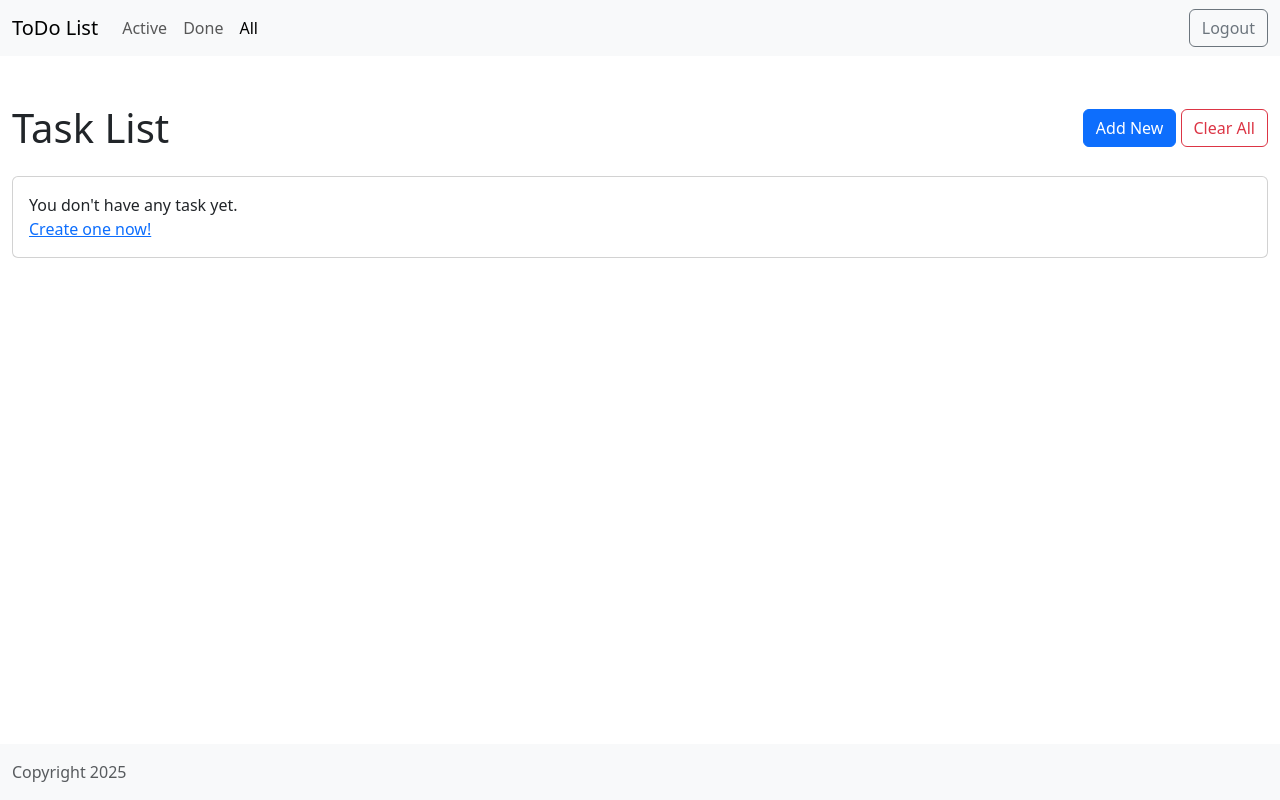
After one commit to kravtsov-s-o/django-todo-list, a Django app: page /tasks/ in a window 1280 px wide. The commit adds this page. Run offline with Django 5.2, Linux system fonts and the light colour scheme; the visitor is signed in with stand-in values (Sample User, id 1); data that the repository does not hold is empty.

Commit message:
templates_parts: header; footer

```diff
--- a/todo_list/templates/todo_list/base.html
+++ b/todo_list/templates/todo_list/base.html
@@ -7,15 +7,11 @@
     <link rel="stylesheet" href="https://cdn.jsdelivr.net/npm/bootstrap-icons@1.13.1/font/bootstrap-icons.min.css">
 </head>
 <body class="d-flex flex-column vh-100">
-{% include 'todo_list/parts/header.html' %}
+{% include 'todo_list/template_parts/header.html' %}
 <section class="container-xxl mt-4">
     {% block content %} {% endblock %}
 </section>
-<footer class="footer mt-auto py-3 bg-light">
-    <div class="container-xxl">
-        <span class="text-muted">Copyright {% now "Y" %}</span>
-    </div>
-</footer>
+{% include 'todo_list/template_parts/footer.html' %}
 <script src="https://cdn.jsdelivr.net/npm/bootstrap@5.3.8/dist/js/bootstrap.bundle.min.js"></script>
 </body>
 </html>
--- /dev/null
+++ b/todo_list/templates/todo_list/template_parts/footer.html
@@ -0,0 +1,5 @@
+<footer class="footer mt-auto py-3 bg-light">
+    <div class="container-xxl">
+        <span class="text-muted">Copyright {% now "Y" %}</span>
+    </div>
+</footer>
--- /dev/null
+++ b/todo_list/templates/todo_list/template_parts/header.html
@@ -0,0 +1,29 @@
+<header class="main-header mb-4">
+    <nav class="navbar navbar-expand-lg bg-body-tertiary">
+        <div class="container-xxl">
+            <a class="navbar-brand" href="#">ToDo List</a>
+            <button class="navbar-toggler" type="button" data-bs-toggle="collapse"
+                    data-bs-target="#navbarTogglerDemo02" aria-controls="navbarTogglerDemo02" aria-expanded="false"
+                    aria-label="Toggle navigation">
+                <span class="navbar-toggler-icon"></span>
+            </button>
+            <div class="collapse navbar-collapse" id="navbarTogglerDemo02">
+                <ul class="navbar-nav me-auto mb-2 mb-lg-0">
+                    <li class="nav-item">
+                        <a class="nav-link" href="#">Active</a>
+                    </li>
+                    <li class="nav-item">
+                        <a class="nav-link" href="#">Done</a>
+                    </li>
+                    <li class="nav-item">
+                        <a class="nav-link active" href="#">All</a>
+                    </li>
+                </ul>
+                <form action="{% url 'logout' %}" method="post">
+                    {% csrf_token %}
+                    <button type="submit" class="btn btn-outline-secondary">Logout</button>
+                </form>
+            </div>
+        </div>
+    </nav>
+</header>
```
